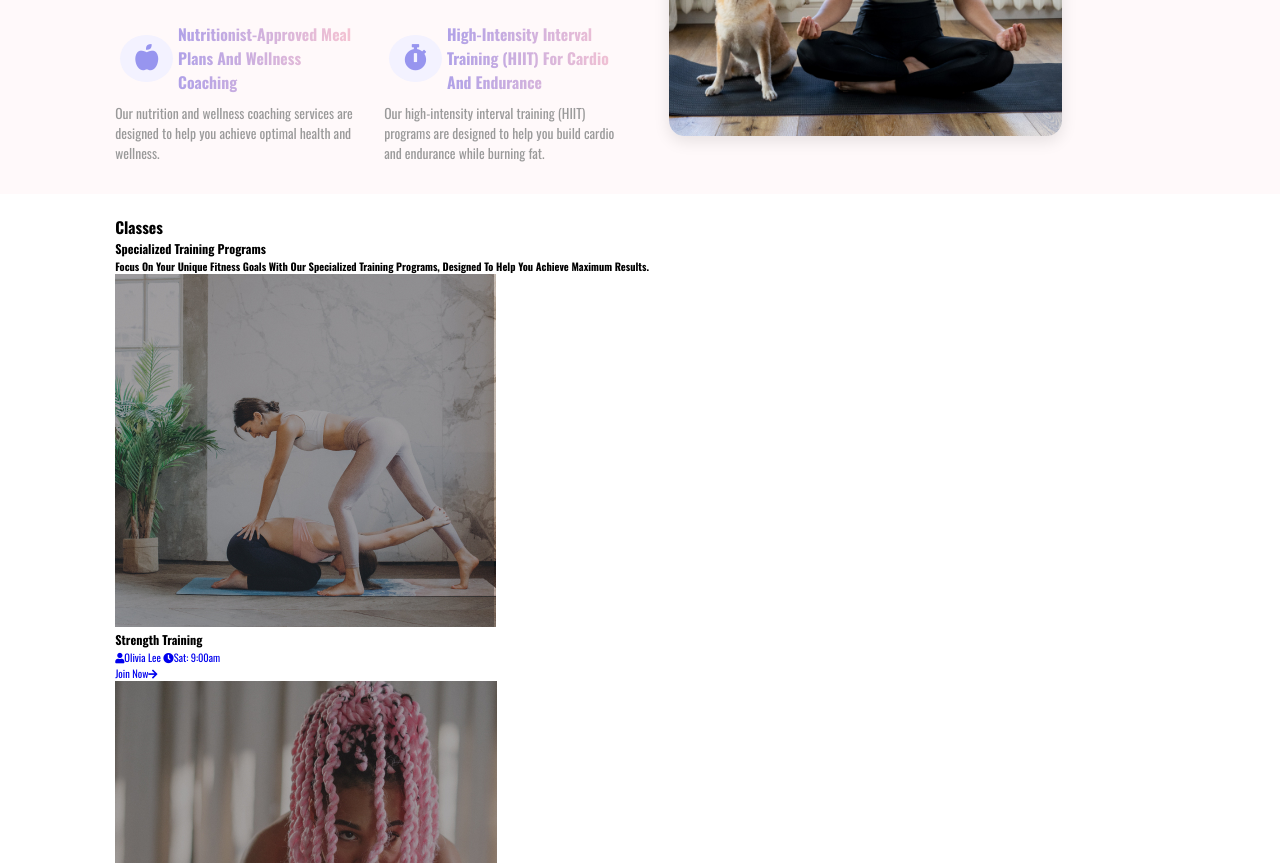
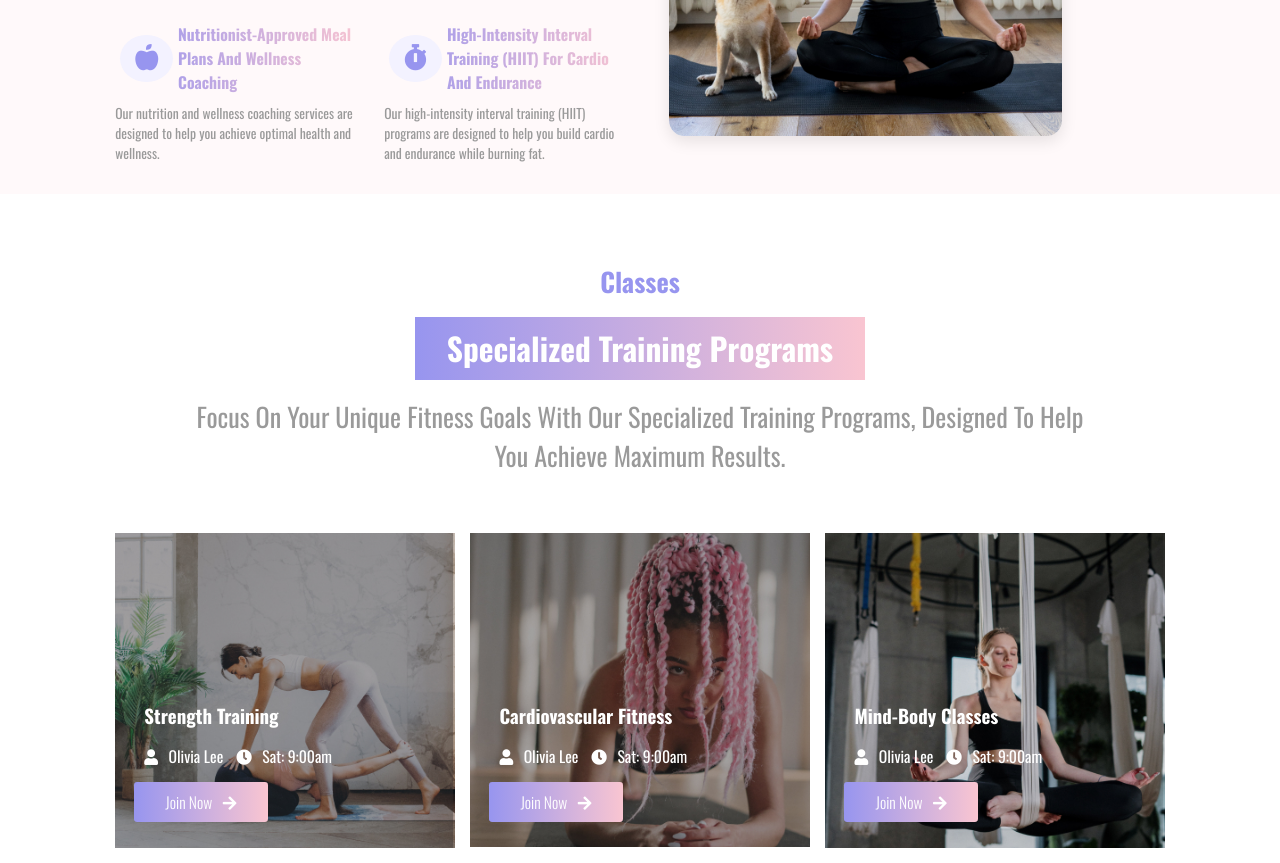
Before and after one commit to Kaylie16x/Responsive-Fitness-Website, a plain HTML site: page index.html in a window 1280 px wide. Shown: the part 1357-2220 px from the top of the page. Drawn offline with nearby package versions, Linux system fonts and the light colour scheme.

Commit message:
style.css

```diff
--- a/Assets/CSS/style.css
+++ b/Assets/CSS/style.css
@@ -58,6 +58,38 @@ html {
   padding: .8rem 3rem;
   margin-top: 1.2rem;
   display: inline-block;
+}
+
+.heading {
+  text-align: center;
+  padding: .8rem 1rem;
+  padding-top: .1rem;
+  padding: 4.5rem 0;
+}
+.heading h2 {
+  color:var(--purple);
+  font-size: 2.5rem;
+  font-weight: 700;
+  margin-bottom: 1.5rem;
+}
+
+.heading h3 {
+  color: var(--light-white);
+  font-size: 3rem;
+  background: var(--gradient);  padding: 1rem 1.2rem;
+  text-align: center;
+  display: inline-block;
+  padding: .8rem 3rem;
+}
+
+.heading h4 {
+  color: var(--light-text);
+  font-size: 2.5rem;
+  font-weight: 400;
+  margin-top: .7rem;
+  text-align: center;
+  display: inline-block;
+  padding: 1rem  7.5rem;
 }
 
 /*header section starts*/
@@ -276,10 +308,66 @@ html {
 
 /*classes section starts*/
 
+.Classes .box-container {
+  display: grid;
+  grid-template-columns: repeat(auto-fit,minmax(28rem,1fr));
+  gap: 1.5rem;
+}
+
+.Classes .box-container .box {
+  flex:1 1 28rem;
+  overflow: hidden;
+  position: relative;
+}
+
+.Classes .box-container .box .image img {
+ width: 100%;
+ height: 100%;
+ object-fit: cover;
+}
+
+.Classes .box-container .box .content {
+  top: 50%;
+  left: 5.5%;
+  position: absolute;
+}
+
+.Classes .box-container .box .content h3 {
+  color: var(--light-white);
+  font-size: 1.8rem;
+  font-weight: medium;
+  margin: 1rem;
+
+}
 
 
+.Classes .box-container .box .content .icons a {
+  color: var(--light-white);
+  font-size: 1.5rem;
+}
+
+.Classes .box-container .box .content .icons a i {
+  margin: 1rem;
+}
+
+.Classes .box-container .box .content .button {
+  display: inline-block;
+  padding: .8rem 3rem;
+  border-radius: 0.3rem;
+  color: var(--light-white);
+  font-size: 1.5rem;
+  font-weight: 200;
+  background: var(--gradient);
+  margin-top: .5rem;
+}
+
+.Classes .box-container .box .content .button  i {
+ padding-left: 1rem;
+}
 
 /*classes section ends*/
+
+
 
 
 
```
